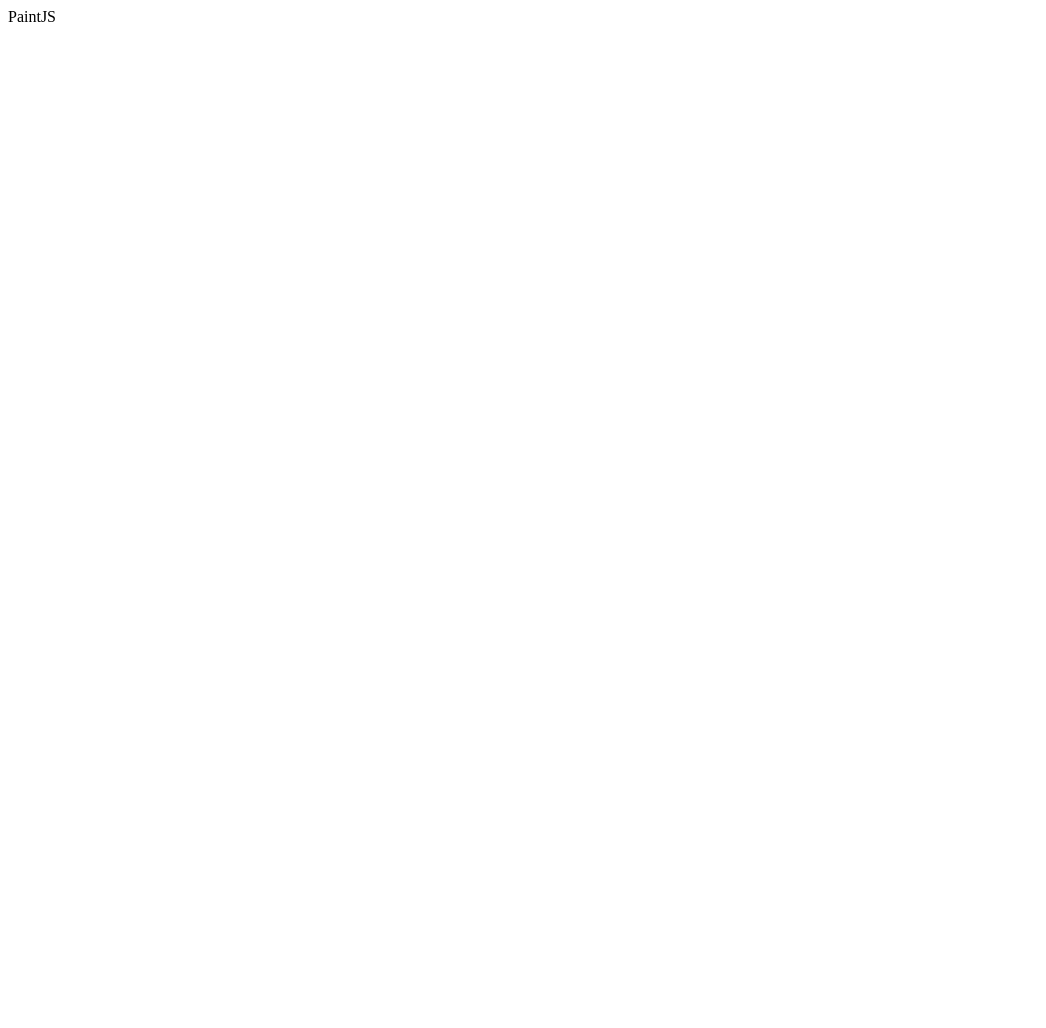
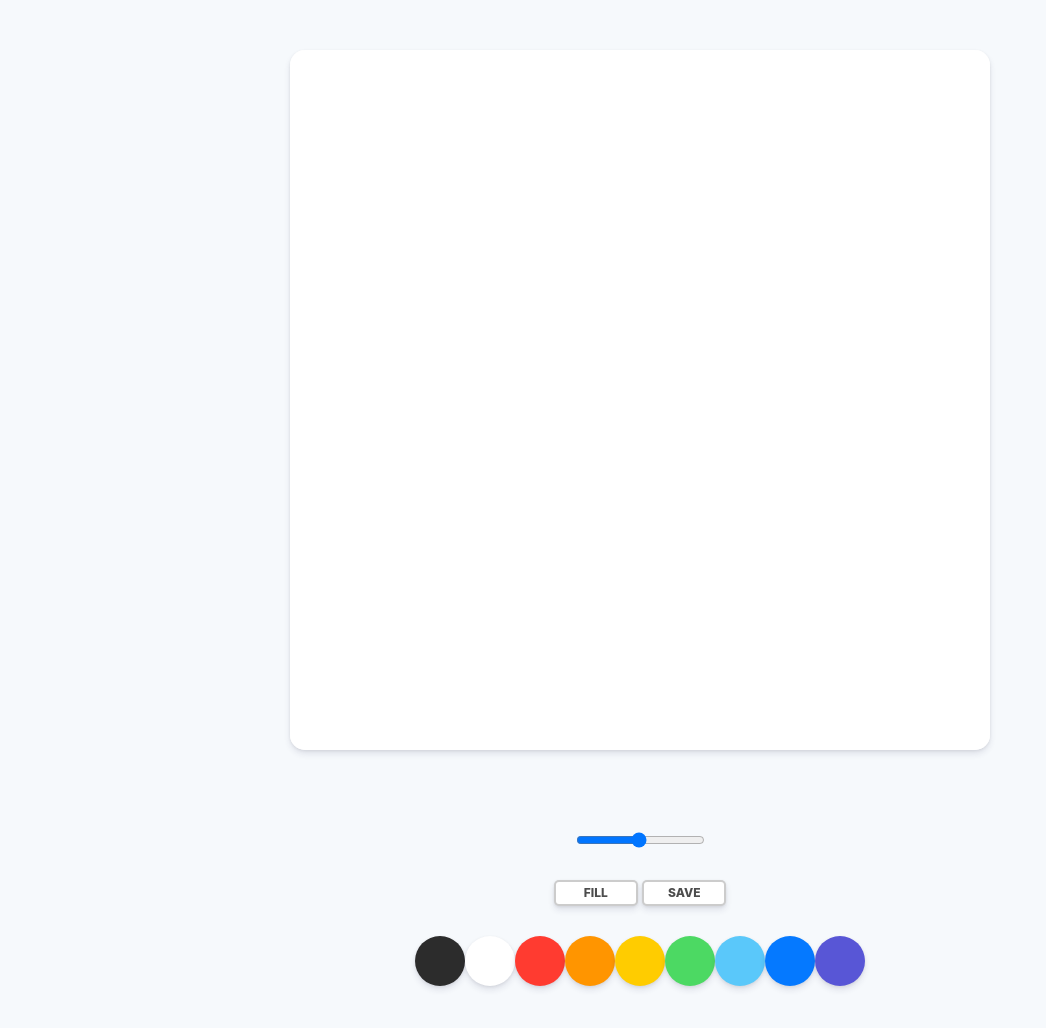
Before and after one commit to piecemakerz/paintjs, a plain HTML site: page index.html in a window 1280 px wide. Shown: the whole page, without its empty margins (0-1046 px from the left). Before the commit the page ends 800 px from the top, so only its background shows below. Drawn offline with Linux system fonts and the light colour scheme.

Commit message:
complete paintjs project

```diff
--- a/app.js
+++ b/app.js
@@ -0,0 +1,105 @@
+const canvas = document.getElementById("jsCanvas");
+const ctx = canvas.getContext("2d");
+const colors = document.getElementsByClassName("jsColor");
+const range = document.getElementById("jsRange");
+const mode = document.getElementById("jsMode");
+const saveBtn = document.getElementById("jsSave");
+
+const INITIAL_COLOR = "#2c2c2c";
+const CANVAS_SIZE = 700;
+
+canvas.width = CANVAS_SIZE;
+canvas.height = CANVAS_SIZE;
+
+ctx.fillStyle = "white";
+ctx.fillRect(0, 0, CANVAS_SIZE, CANVAS_SIZE);
+ctx.strokeStyle = INITIAL_COLOR;
+ctx.fillStyle = INITIAL_COLOR;
+ctx.lineWidth = 2.5;
+
+let painting = false;
+let filling = false;
+
+function stopPainting() {
+  painting = false;
+}
+
+function startPainting() {
+  painting = true;
+}
+
+function onMouseMove(event) {
+  const x = event.offsetX;
+  const y = event.offsetY;
+  if (!painting) {
+    ctx.beginPath();
+    ctx.moveTo(x, y);
+  } else {
+    ctx.lineTo(x, y);
+    ctx.stroke();
+  }
+}
+
+function handleColorClick(event) {
+  const color = event.target.style.backgroundColor;
+  ctx.strokeStyle = color;
+  ctx.fillStyle = color;
+}
+
+function handleRangeChange(event) {
+  const size = event.target.value;
+  ctx.lineWidth = size;
+}
+
+function handleModeClick(event) {
+  if (filling === true) {
+    filling = false;
+    mode.innerText = "Fill";
+  } else {
+    filling = true;
+    mode.innerText = "Paint";
+  }
+}
+
+function handleCanvasClick() {
+  if (filling) {
+    ctx.fillRect(0, 0, CANVAS_SIZE, CANVAS_SIZE);
+  }
+}
+
+function handleCM(event) {
+  event.preventDefault();
+}
+
+function handleSaveClick(event) {
+  const image = canvas.toDataURL("image/png");
+  const link = document.createElement("a");
+  link.href = image;
+  link.download = "PaintJS";
+  link.click();
+}
+
+if (canvas) {
+  canvas.addEventListener("mousemove", onMouseMove);
+  canvas.addEventListener("mousedown", startPainting);
+  canvas.addEventListener("mouseup", stopPainting);
+  canvas.addEventListener("mouseleave", stopPainting);
+  canvas.addEventListener("click", handleCanvasClick);
+  canvas.addEventListener("contextmenu", handleCM);
+}
+
+Array.from(colors).forEach(color =>
+  color.addEventListener("click", handleColorClick)
+);
+
+if (range) {
+  range.addEventListener("input", handleRangeChange);
+}
+
+if (mode) {
+  mode.addEventListener("click", handleModeClick);
+}
+
+if (saveBtn) {
+  saveBtn.addEventListener("click", handleSaveClick);
+}
--- a/index.html
+++ b/index.html
@@ -3,10 +3,65 @@
   <head>
     <meta charset="UTF-8" />
     <meta name="viewport" content="width=device-width, initial-scale=1.0" />
-    <link rel="stylesheet" href="styles.css"
+    <link rel="stylesheet" href="styles.css" />
     <title>PaintJS</title>
-</head>
+  </head>
   <body>
-      <script src="app.js"></script>
+    <canvas id="jsCanvas" class="canvas"></canvas>
+    <div class="controls">
+      <div class="controls__range">
+        <input
+          type="range"
+          id="jsRange"
+          min="0.1"
+          max="5"
+          value="2.5"
+          step="0.1"
+        />
+      </div>
+      <div class="controls__btns">
+        <button id="jsMode">Fill</button>
+        <button id="jsSave">Save</button>
+      </div>
+      <div class="controls__colors" id="jsColors">
+        <div
+          class="controls__color jsColor"
+          style="background-color: #2c2c2c"
+        ></div>
+        <div
+          class="controls__color jsColor"
+          style="background-color: white"
+        ></div>
+        <div
+          class="controls__color jsColor"
+          style="background-color: #FF3B30"
+        ></div>
+        <div
+          class="controls__color jsColor"
+          style="background-color:#FF9500"
+        ></div>
+        <div
+          class="controls__color jsColor"
+          style="background-color:#FFCC00"
+        ></div>
+        <div
+          class="controls__color jsColor"
+          style="background-color:#4CD963"
+        ></div>
+        <div
+          class="controls__color jsColor"
+          style="background-color:#5AC8FA"
+        ></div>
+        <div
+          class="controls__color jsColor"
+          style="background-color:#0579FF"
+        ></div>
+        <div
+          class="controls__color jsColor"
+          style="background-color:#5856D6"
+        ></div>
+      </div>
+    </div>
+    <script src="app.js"></script>
   </body>
 </html>
--- /dev/null
+++ b/reset.css
@@ -0,0 +1,129 @@
+/* http://meyerweb.com/eric/tools/css/reset/
+   v2.0 | 20110126
+   License: none (public domain)
+*/
+
+html,
+body,
+div,
+span,
+applet,
+object,
+iframe,
+h1,
+h2,
+h3,
+h4,
+h5,
+h6,
+p,
+blockquote,
+pre,
+a,
+abbr,
+acronym,
+address,
+big,
+cite,
+code,
+del,
+dfn,
+em,
+img,
+ins,
+kbd,
+q,
+s,
+samp,
+small,
+strike,
+strong,
+sub,
+sup,
+tt,
+var,
+b,
+u,
+i,
+center,
+dl,
+dt,
+dd,
+ol,
+ul,
+li,
+fieldset,
+form,
+label,
+legend,
+table,
+caption,
+tbody,
+tfoot,
+thead,
+tr,
+th,
+td,
+article,
+aside,
+canvas,
+details,
+embed,
+figure,
+figcaption,
+footer,
+header,
+hgroup,
+menu,
+nav,
+output,
+ruby,
+section,
+summary,
+time,
+mark,
+audio,
+video {
+  margin: 0;
+  padding: 0;
+  border: 0;
+  font-size: 100%;
+  font: inherit;
+  vertical-align: baseline;
+}
+/* HTML5 display-role reset for older browsers */
+article,
+aside,
+details,
+figcaption,
+figure,
+footer,
+header,
+hgroup,
+menu,
+nav,
+section {
+  display: block;
+}
+body {
+  line-height: 1;
+}
+ol,
+ul {
+  list-style: none;
+}
+blockquote,
+q {
+  quotes: none;
+}
+blockquote:before,
+blockquote:after,
+q:before,
+q:after {
+  content: "";
+  content: none;
+}
+table {
+  border-collapse: collapse;
+  border-spacing: 0;
+}
--- a/styles.css
+++ b/styles.css
@@ -0,0 +1,65 @@
+@import "./reset.css";
+body {
+  background-color: #f6f9fc;
+  font-family: -apple-system, BlinkMacSystemFont, "Segoe UI", Roboto, Oxygen,
+    Ubuntu, Cantarell, "Open Sans", "Helvetica Neue", sans-serif;
+  display: flex;
+  flex-direction: column;
+  align-items: center;
+  padding: 50px 0px;
+}
+
+.canvas {
+  width: 700px;
+  height: 700px;
+  background-color: white;
+  border-radius: 15px;
+  box-shadow: 0 4px 6px rgba(50, 50, 93, 0.11), 0 1px 3px rgba(0, 0, 0, 0.08);
+}
+
+.controls {
+  margin-top: 80px;
+  display: flex;
+  flex-direction: column;
+  align-items: center;
+}
+
+.controls .controls__btns {
+  margin-bottom: 30px;
+}
+
+.controls__btns button {
+  all: unset;
+  cursor: pointer;
+  background-color: white;
+  padding: 5px 0px;
+  width: 80px;
+  text-align: center;
+  border-radius: 5px;
+  box-shadow: 0 4px 6px rgba(50, 50, 93, 0.11), 0 1px 3px rgba(0, 0, 0, 0.08);
+  border: 2px solid rgba(0, 0, 0, 0.2);
+  color: rgba(0, 0, 0, 0.7);
+  text-transform: uppercase;
+  font-weight: 800;
+  font-size: 12px;
+}
+
+.controls__btns button:active {
+  transform: scale(0.98);
+}
+
+.controls .controls__colors {
+  display: flex;
+}
+
+.controls__colors .controls__color {
+  width: 50px;
+  height: 50px;
+  border-radius: 25px;
+  cursor: pointer;
+  box-shadow: 0 4px 6px rgba(50, 50, 93, 0.11), 0 1px 3px rgba(0, 0, 0, 0.08);
+}
+
+.controls .controls__range {
+  margin-bottom: 30px;
+}
```
